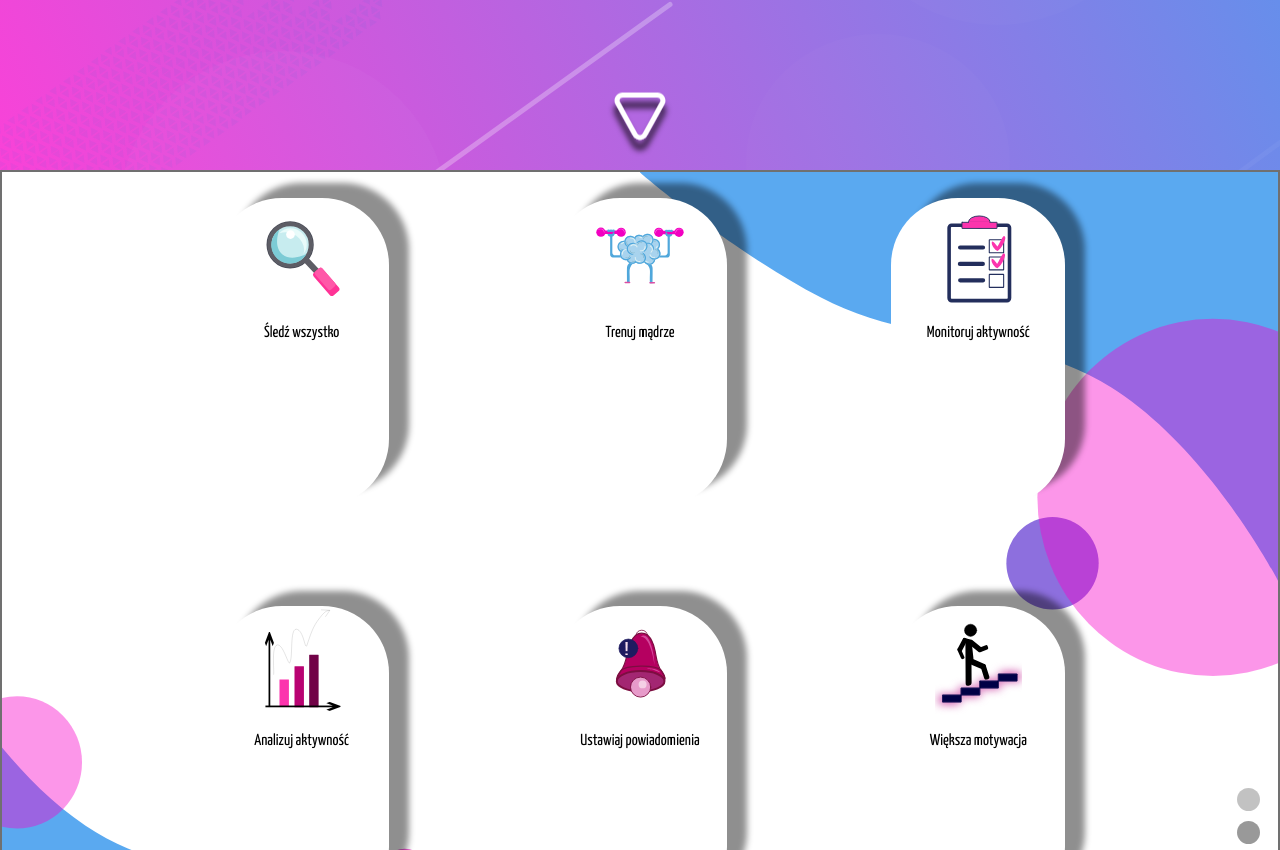
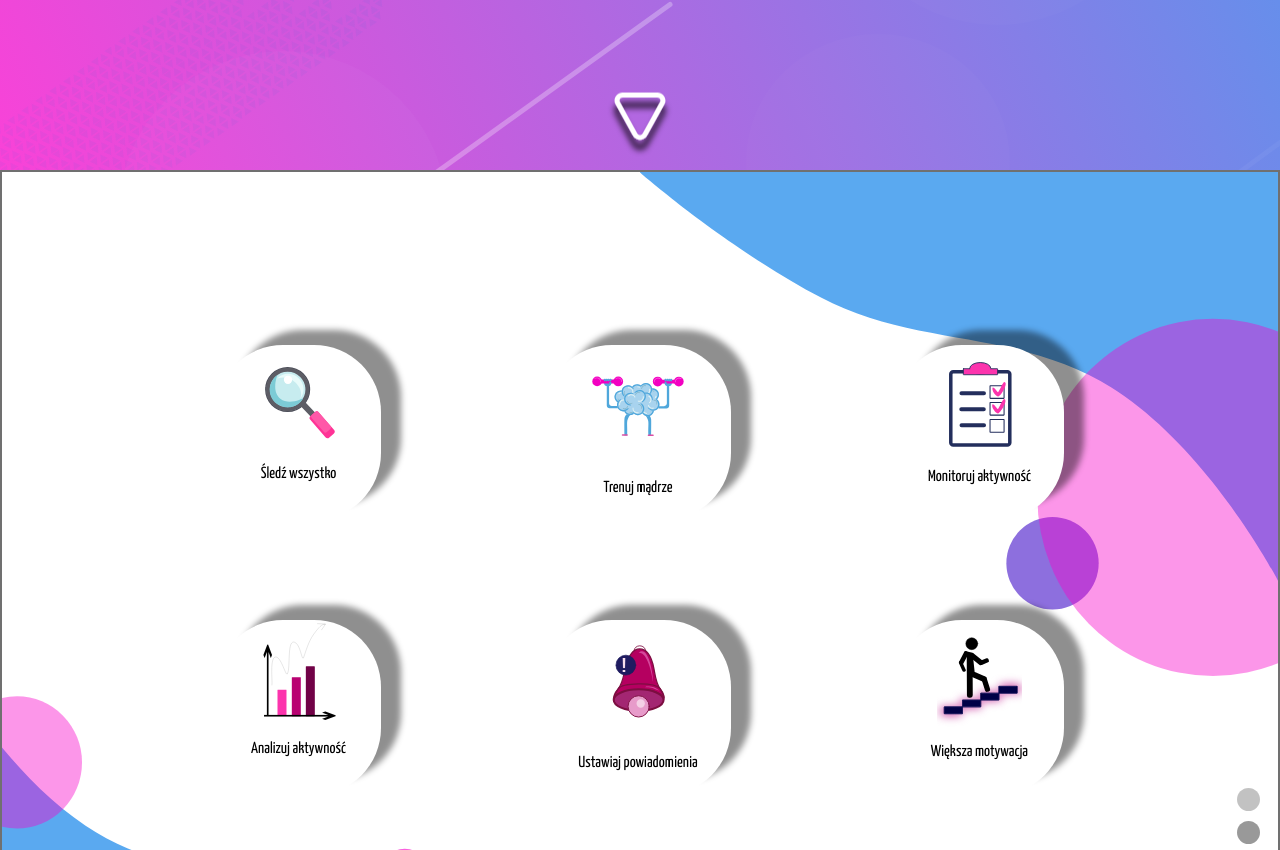
Before and after one commit to fitit-org/fitit-website, a React (Create React App) app: page / in a window 1280 px wide. Shown: the part 630-1480 px from the top of the page. Built offline with nearby package versions, Linux system fonts and the light colour scheme.

Commit message:
fix: info working properly

```diff
--- a/src/components/Info.tsx
+++ b/src/components/Info.tsx
@@ -11,13 +11,15 @@ export default class Info extends React.Component {
   render() {
     return (
       <div id={ 'info' } className={ 'info--background view--full-height' }>
-        <div className={ 'box' }>
-        <div id={'box__items__follow'} className={'box__items'}><img className={'box__pics'} src={ follow } alt=""/><p>Śledź wszystko</p></div>
-        <div id={'box__items__train'} className={'box__items'}><img className={'box__pics'} src={ train } alt=""/><p>Trenuj mądrze</p></div>
-        <div id={'box__items__activities'} className={'box__items'}><img className={'box__pics'} src={ monitor } alt=""/><p>Monitoruj aktywność</p></div>
-        <div id={'box__items__analyze'} className={'box__items'}><img className={'box__pics'} src={ analyze } alt=""/><p>Analizuj aktywność</p></div>
-        <div id={'box__items__notify'} className={'box__items'}><img className={'box__pics'} src={ notify } alt=""/><p>Ustawiaj powiadomienia</p></div>
-        <div id={'box__items__motivation'} className={'box__items'}><img className={'box__pics'} src={ motivation } alt=""/><p>Większa motywacja</p></div>
+        <div className={  'box' }>
+        <div className={ 'box__grid' }>
+        <div id={'box__grid__items__follow'} className={'box__grid__items'}><img className={'box__grid__pics'} src={ follow } alt=""/><p>Śledź wszystko</p></div>
+        <div id={'box__grid__items__train'} className={'box__grid__items'}><img className={'box__grid__pics'} src={ train } alt=""/><p>Trenuj mądrze</p></div>
+        <div id={'box__grid__items__activities'} className={'box__grid__items'}><img className={'box__grid__pics'} src={ monitor } alt=""/><p>Monitoruj aktywność</p></div>
+        <div id={'box__grid__items__analyze'} className={'box__grid__items'}><img className={'box__grid__pics'} src={ analyze } alt=""/><p>Analizuj aktywność</p></div>
+        <div id={'box__grid__items__notify'} className={'box__grid__items'}><img className={'box__grid__pics'} src={ notify } alt=""/><p>Ustawiaj powiadomienia</p></div>
+        <div id={'box__grid__items__motivation'} className={'box__grid__items'}><img className={'box__grid__pics'} src={ motivation } alt=""/><p>Większa motywacja</p></div>
+        </div>
         </div>
         <img className={ 'menu-info--bottom-right' } src={ menu } useMap="#menu" alt=""/>
         <map name="menu">
--- a/src/styles/styles-Info.scss
+++ b/src/styles/styles-Info.scss
@@ -11,18 +11,18 @@
   bottom: calc(60px - 100vh);
 }
 .box{
-  max-width: 90%;
-  max-height: 90%;
-  min-width: 10%;
-  margin-top: 2%;
-  margin-left: auto;
-  margin-right: auto;
+
+  display: flex;
+  align-items: center;
+  justify-content: center;
+  height: 100%;
+  overflow:hidden;
+
+&__grid{
   display: grid;
   grid-gap: 100px 164px;
   text-align: center;
-  height: 100vh;
-  justify-content: center;
-
+  max-width: 90%;
 
 &__items{
   background: #FFFFFF 0% 0% no-repeat padding-box;
@@ -30,16 +30,7 @@
   border-radius: 67px;
   opacity: 1;
   text-align: center;
-  max-height: 373px;
-  max-width: 373px;
-  height: auto;
-  width: auto;
-  overflow: auto;
-  overflow-x: hidden;
-  overflow-y: hidden;
   justify-content: center;
-
-
 }
 
 &__pics{
@@ -49,32 +40,35 @@
   margin-left: auto;
   margin-right: auto;
   width: 50%;
-  top: 50%;
+}
+p{
+  margin-bottom: 10%;
 }
 
 }
+}
 
-#box__items__follow{
+#box__grid__items__follow{
   grid-column: 1;
   grid-row: 1;
 }
-#box__items__train{
+#box__grid__items__train{
   grid-column: 2;
   grid-row: 1;
 }
-#box__items__activities{
+#box__grid__items__activities{
   grid-column: 3;
   grid-row: 1;
 }
-#box__items__analyze{
+#box__grid__items__analyze{
   grid-column: 1;
   grid-row: 2;
 }
-#box__items__notify{
+#box__grid__items__notify{
   grid-column: 2;
   grid-row: 2;
 }
-#box__items__motivation{
+#box__grid__items__motivation{
   grid-column: 3;
   grid-row: 2;
 }
```
